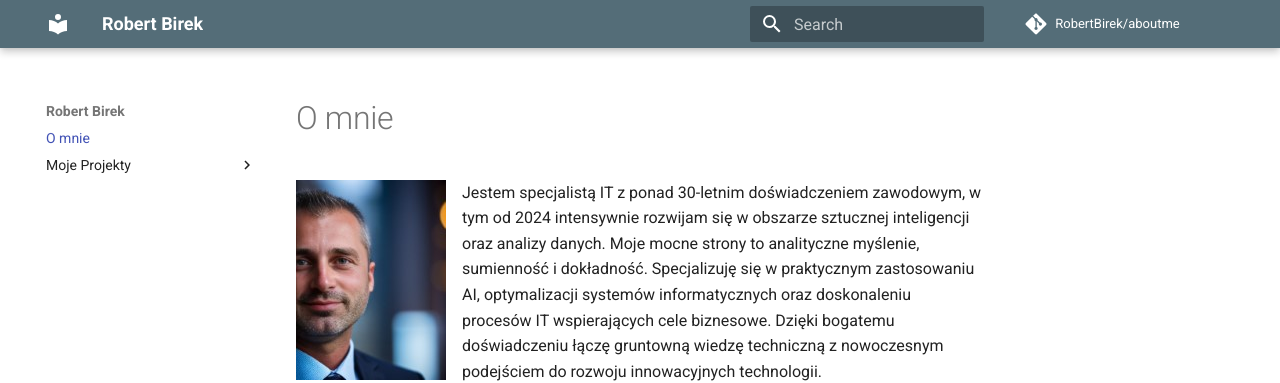
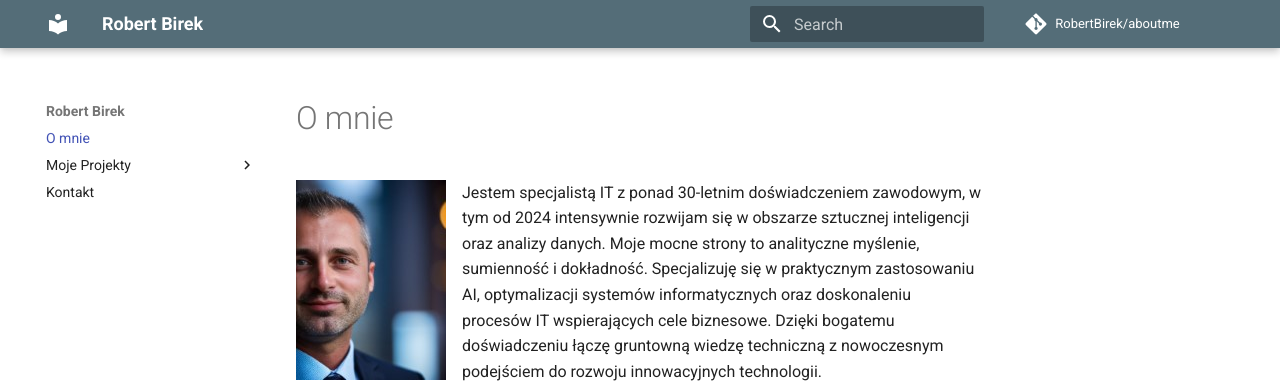
Before and after one commit to RobertBirek/aboutme, an MkDocs documentation site: the page built from docs/index.md, in a window 1280 px wide. Shown: the top 383 px of the page. Built offline with MkDocs 1.6.1 and Material for MkDocs 9.7.7, drawn with Linux system fonts in a browser that asks for light colours; comment, search, counter and statistics services are not loaded.

Commit message:
Add 'Kontakt' section to mkdocs.yml

```diff
--- a/mkdocs.yml
+++ b/mkdocs.yml
@@ -30,3 +30,4 @@ nav:
   - Poprzednie:
     - "Iris": projects/iris/index.md
     - "Run4oyu": projects/run4you/index.md
+- Kontakt: kontakt.md
```
